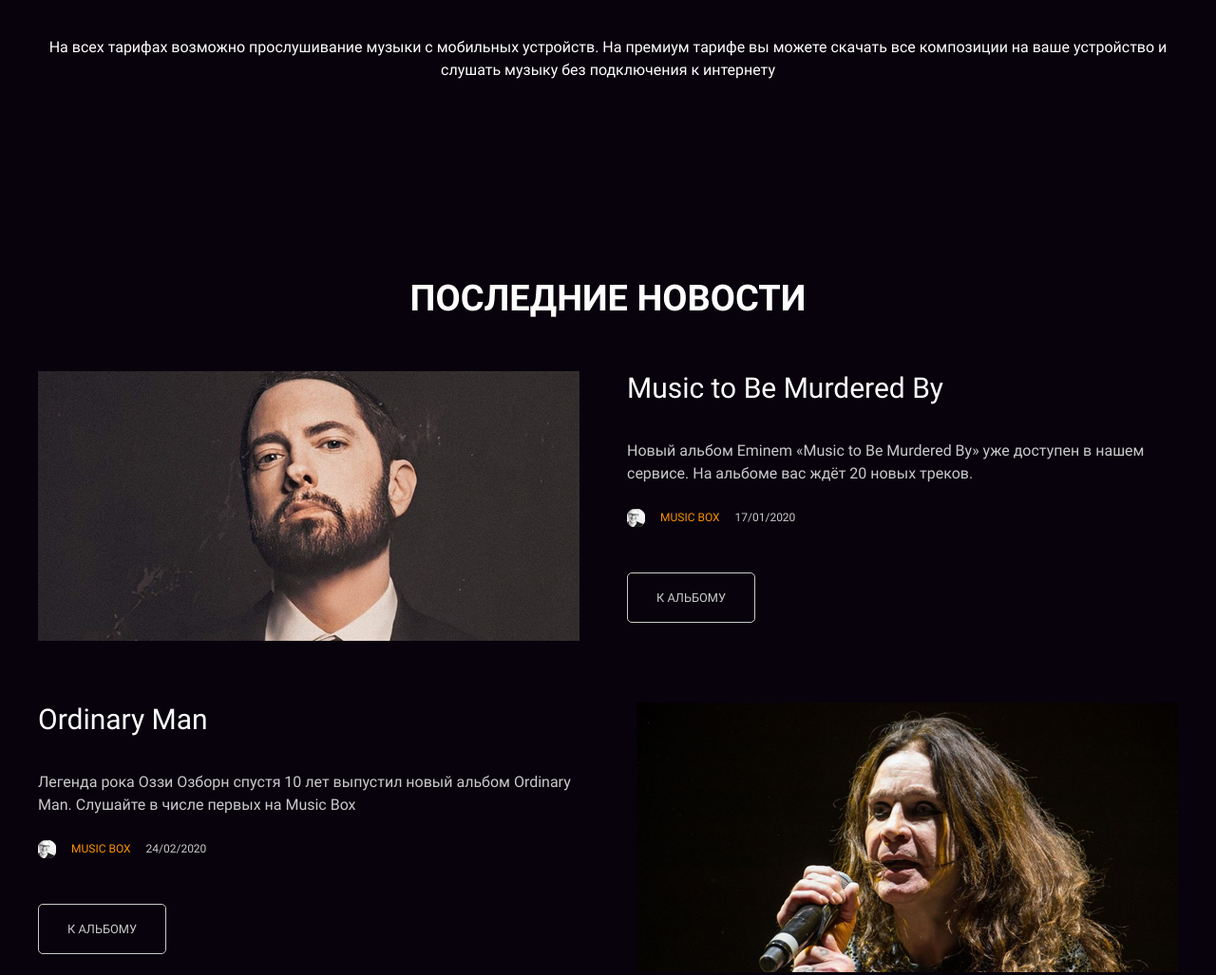
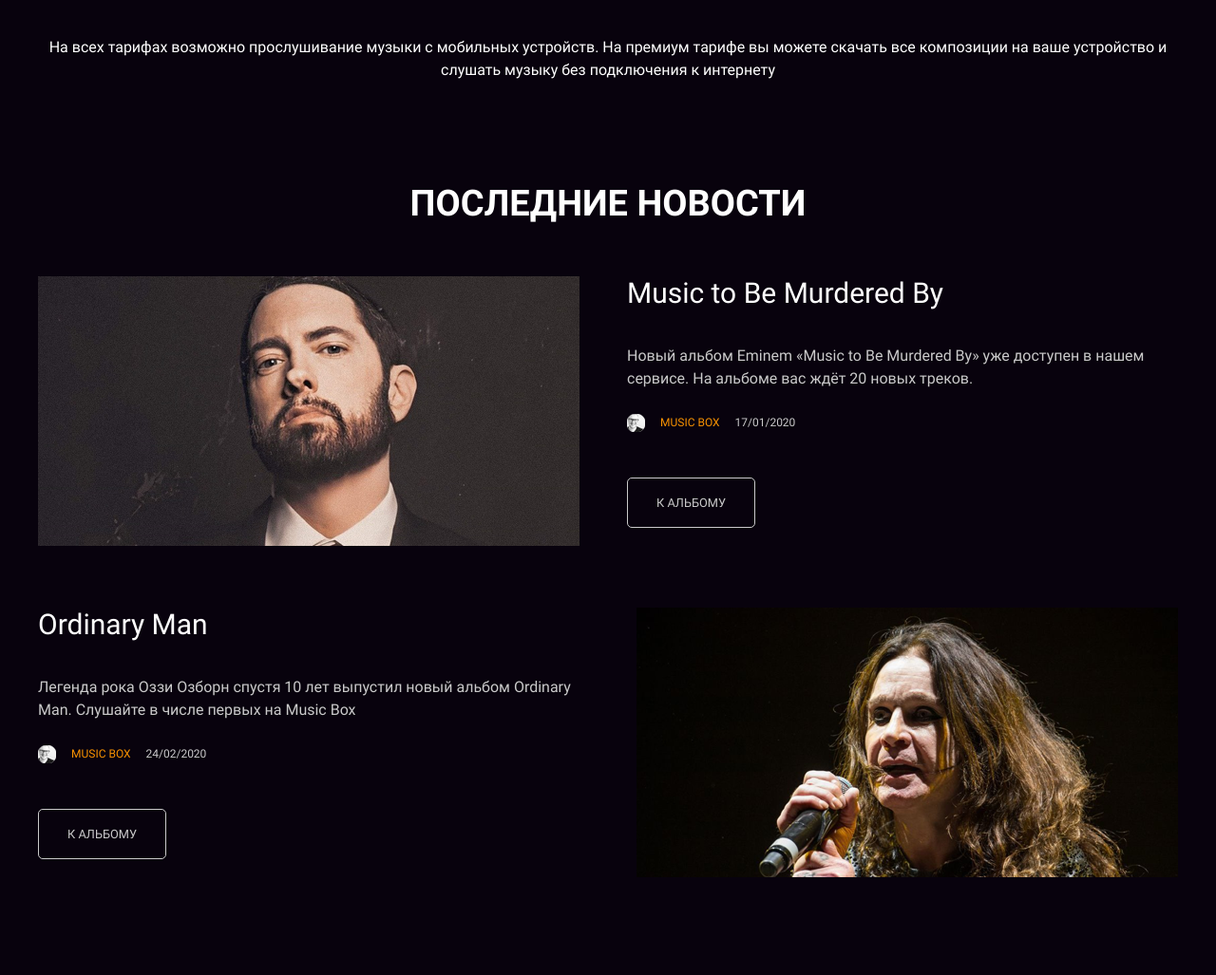
Before and after one commit to kzhvnkv/layout-designer-project-lvl2, a website: page src/index.html in a window 1280 px wide. Shown: the part 1574-2601 px from the top of the page at 95% size. Drawn offline with Linux system fonts and the light colour scheme.

Commit message:
some fixes

```diff
--- a/src/scss/app.scss
+++ b/src/scss/app.scss
@@ -276,7 +276,7 @@
 
 .news {
     background-color: $black;
-    padding-top: 100px;
+    // padding-top: 100px;
 
     &-title {
         text-align: center;
```
Also changed, not shown: src/css/app.css, 1 other file.
